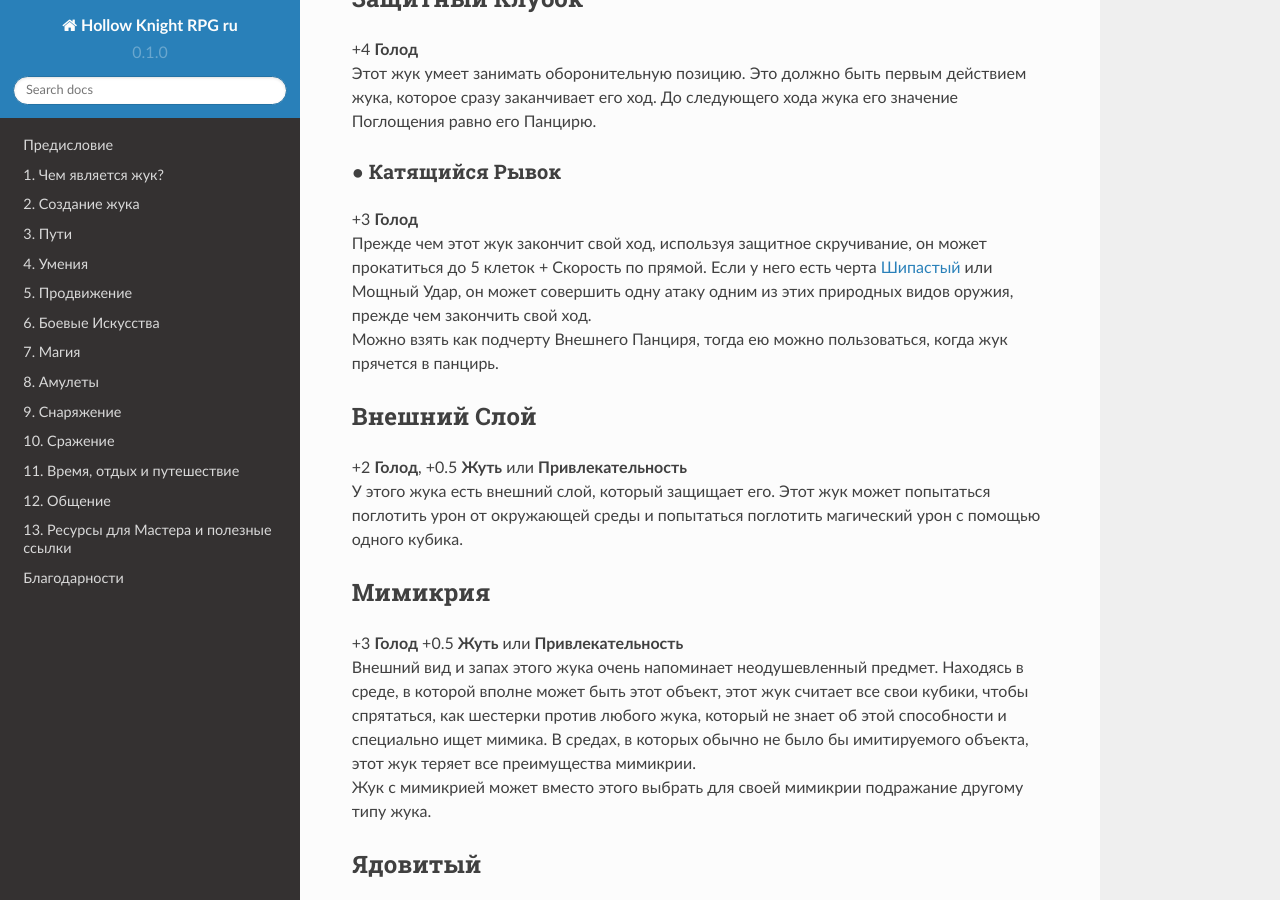
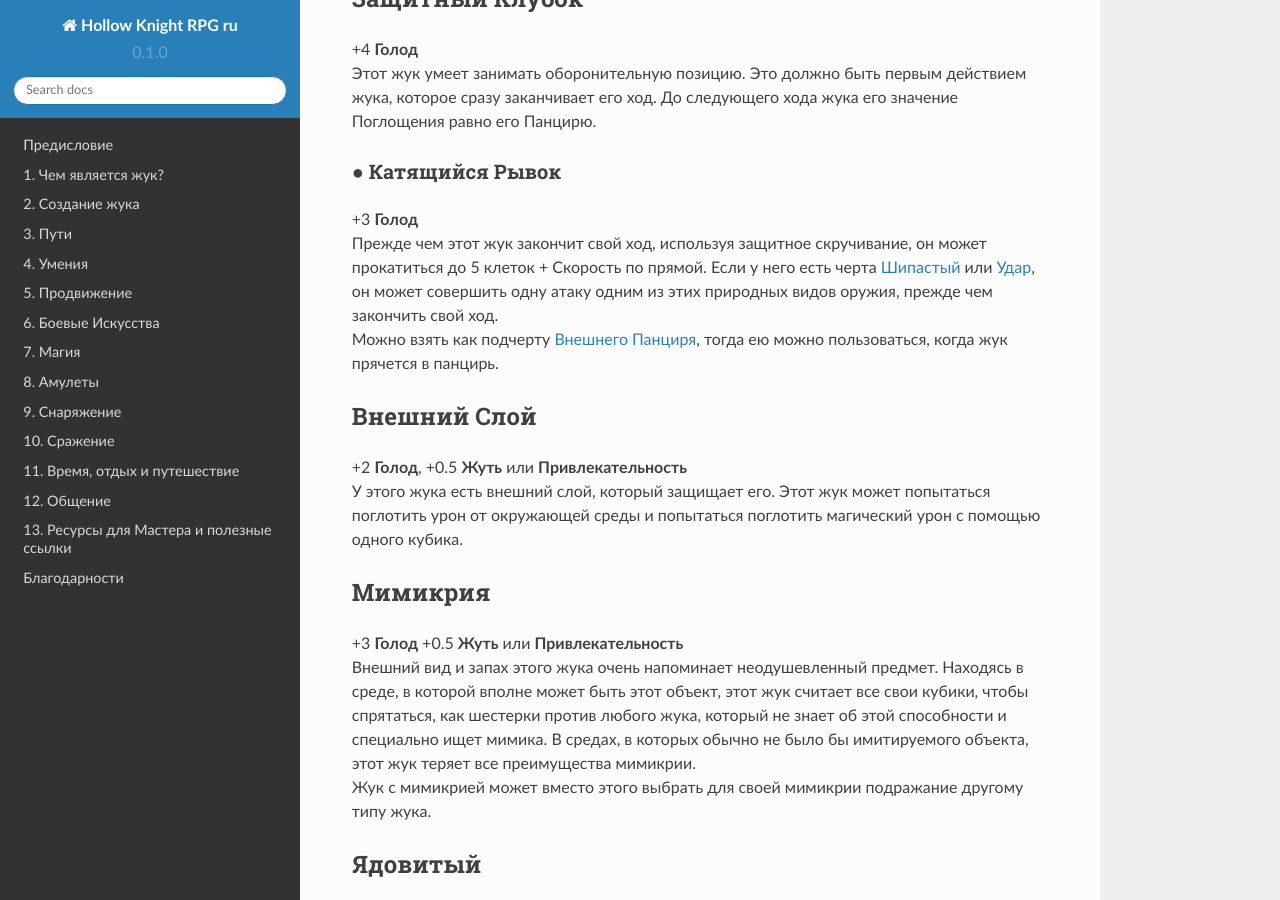
Before and after one commit to LazySelkie/hollow-knight-rpg-ru, a Sphinx documentation site: the page built from docs/source/traits_natural-defense.rst, in a window 1280 px wide and 900 px high, scrolled down 894 px. Built offline with Sphinx 7.4.7 and the Read the Docs theme 2.0.0, drawn with Linux system fonts in a browser that asks for light colours.

Commit message:
добавлены еще ссылки

```diff
--- a/docs/source/differences.rst
+++ b/docs/source/differences.rst
@@ -131,3 +131,4 @@ Spiky
 (поправить) Сражение - Рывок и Прыжок - Жук может потратить....После движения они падают
 Черта Безногий: "стаки Потери Равновесия" -> "стаки Дисбаланса"
 Черта Одна рука: "не может быть взят с Безруким" -> "не может быть взят с Чертой Безрукий"
+Черта Катящийся Рывок: упоминает черту Мощный удар (Slam), которая на самом деле переведена как Удар. На Удар и заменено
--- a/docs/source/traits_natural-defense.rst
+++ b/docs/source/traits_natural-defense.rst
@@ -31,8 +31,8 @@
 ● Катящийся Рывок
 ^^^^^^^^^^^^^^^^^^^^^
 | +3 **Голод**
-| Прежде чем этот жук закончит свой ход, используя защитное скручивание, он может прокатиться до 5 клеток + Скорость по прямой. Если у него есть черта :ref:`traits_spiky` или Мощный Удар, он может совершить одну атаку одним из этих природных видов оружия, прежде чем закончить свой ход.
-| Можно взять как подчерту Внешнего Панциря, тогда ею можно пользоваться, когда жук прячется в панцирь.
+| Прежде чем этот жук закончит свой ход, используя защитное скручивание, он может прокатиться до 5 клеток + Скорость по прямой. Если у него есть черта :ref:`traits_spiky` или :ref:`Удар <traits_slam>`, он может совершить одну атаку одним из этих природных видов оружия, прежде чем закончить свой ход.
+| Можно взять как подчерту :ref:`Внешнего Панциря <traits_external_shell>`, тогда ею можно пользоваться, когда жук прячется в панцирь.
 
 Внешний Слой
 """""""""""""""""
```
Also changed, not shown: docs/source/traits_natural.rst (+4 -3 lines), docs/source/traits_physiological.rst (+5 -4 lines).
